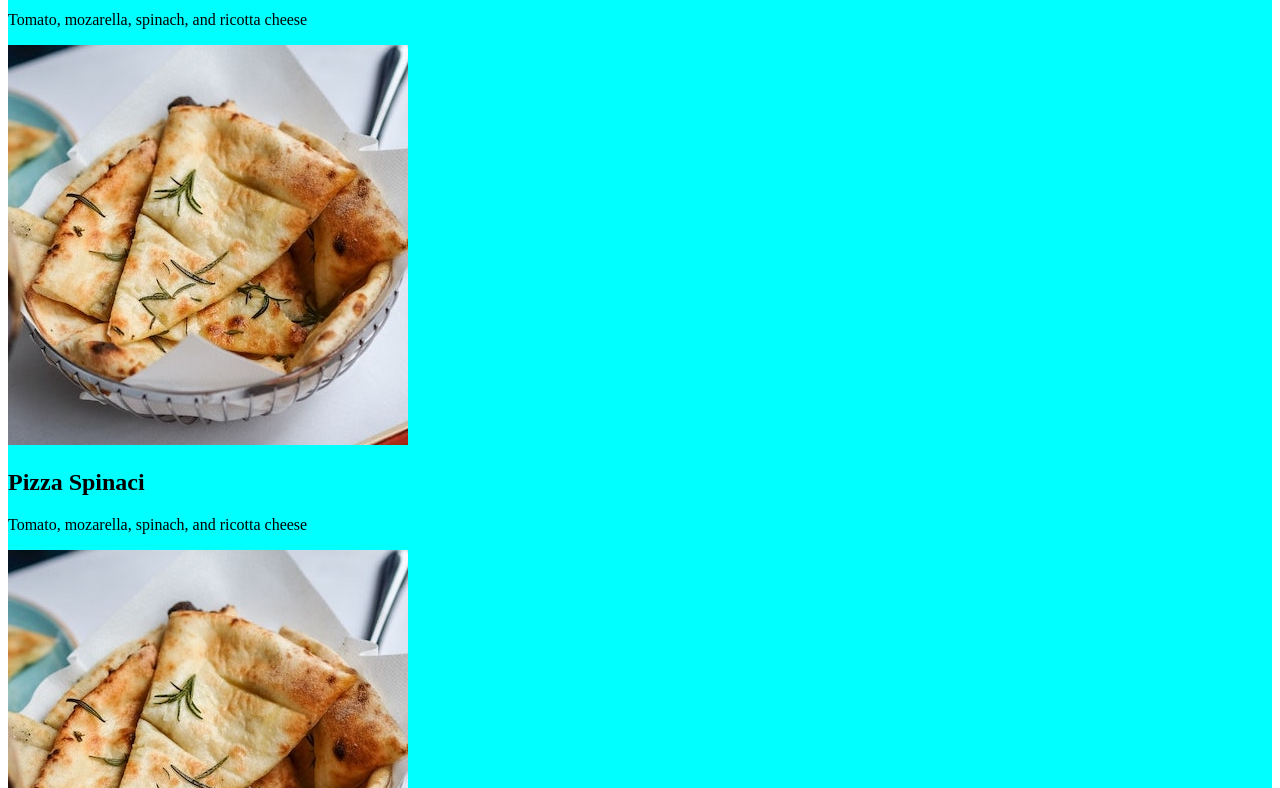
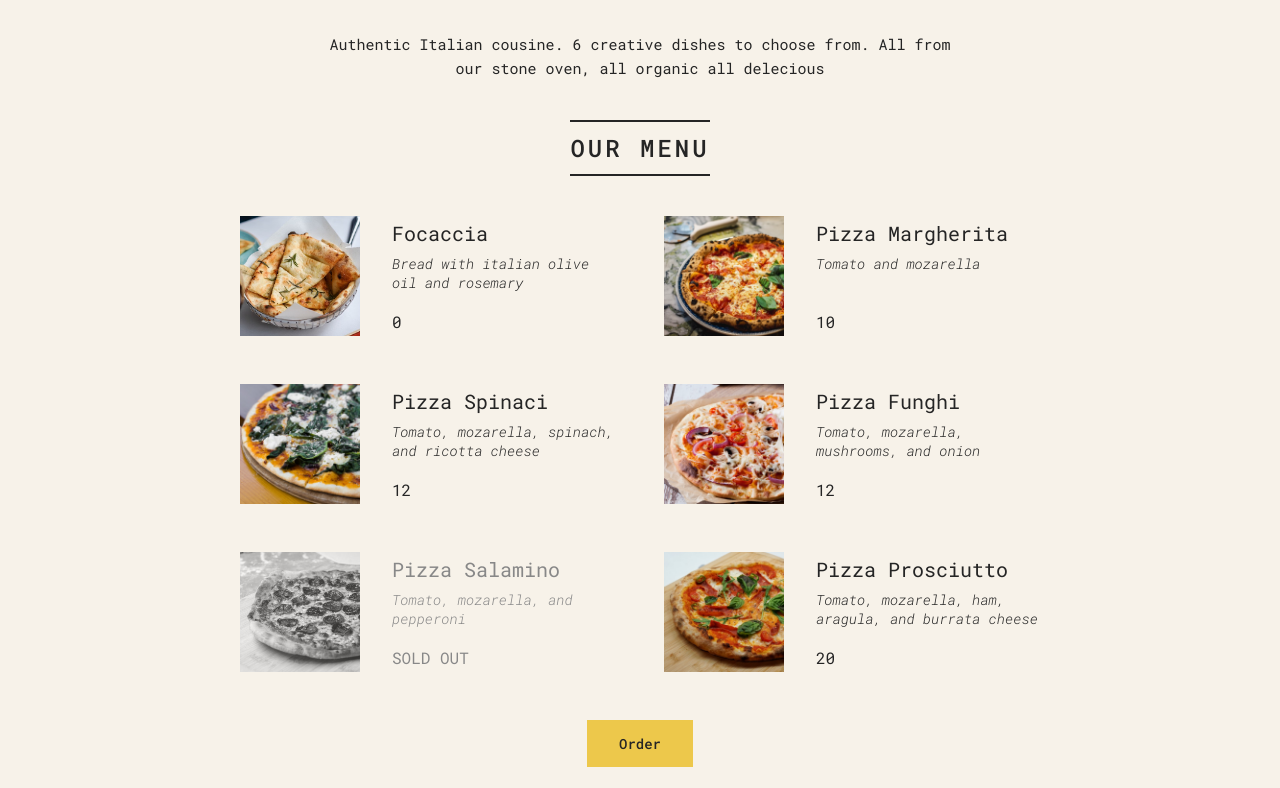
Before and after one commit to Baibhav-malaviya/Pizza-menu, a React app: page / in a window 1280 px wide. Shown: the part 116-904 px from the top of the page. Built offline with nearby package versions, Linux system fonts and the light colour scheme.

Commit message:
project completed

```diff
--- a/public/data.js
+++ b/public/data.js
@@ -1,4 +1,4 @@
-const pizzaData = [
+window.pizzaData = [
   {
     name: "Focaccia",
     ingredients: "Bread with italian olive oil and rosemary",
--- a/public/index.html
+++ b/public/index.html
@@ -24,12 +24,7 @@
       work correctly both with client-side routing and a non-root public URL.
       Learn how to configure a non-root public URL by running `npm run build`.
     -->
-    <title>React App</title>
-    <style>
-      div {
-        background-color: cyan;
-      }
-    </style>
+    <title>Pizza Menu</title>
   </head>
   <body>
     <noscript>You need to enable JavaScript to run this app.</noscript>
--- a/src/index.css
+++ b/src/index.css
@@ -1,4 +1,4 @@
-@import url('https://fonts.googleapis.com/css2?family=Roboto+Mono:ital,wght@0,300;0,400;0,500;1,300&display=swap');
+@import url("https://fonts.googleapis.com/css2?family=Roboto+Mono:ital,wght@0,300;0,400;0,500;1,300&display=swap");
 
 * {
   margin: 0;
@@ -11,7 +11,7 @@ html {
 }
 
 body {
-  font-family: 'Roboto Mono', sans-serif;
+  font-family: "Roboto Mono", sans-serif;
   color: #252525;
   font-weight: 400;
   background-color: #f7f2e9;
@@ -55,7 +55,7 @@ body {
 .header h1::before,
 .header h1::after {
   display: block;
-  content: '';
+  content: "";
   height: 3px;
   width: 12rem;
   background-color: #edc84b;
--- a/src/index.js
+++ b/src/index.js
@@ -1,9 +1,57 @@
 import React from "react";
 import ReactDOM from "react-dom/client";
+import "./index.css";
+
+const pizzaData = [
+  {
+    name: "Focaccia",
+    ingredients: "Bread with italian olive oil and rosemary",
+    price: 0,
+    photoName: "pizzas/focaccia.jpg",
+    soldOut: false,
+  },
+  {
+    name: "Pizza Margherita",
+    ingredients: "Tomato and mozarella",
+    price: 10,
+    photoName: "pizzas/margherita.jpg",
+    soldOut: false,
+  },
+  {
+    name: "Pizza Spinaci",
+    ingredients: "Tomato, mozarella, spinach, and ricotta cheese",
+    price: 12,
+    photoName: "pizzas/spinaci.jpg",
+    soldOut: false,
+  },
+  {
+    name: "Pizza Funghi",
+    ingredients: "Tomato, mozarella, mushrooms, and onion",
+    price: 12,
+    photoName: "pizzas/funghi.jpg",
+    soldOut: false,
+  },
+  {
+    name: "Pizza Salamino",
+    ingredients: "Tomato, mozarella, and pepperoni",
+    price: 15,
+    photoName: "pizzas/salamino.jpg",
+    soldOut: true,
+  },
+  {
+    name: "Pizza Prosciutto",
+    ingredients: "Tomato, mozarella, ham, aragula, and burrata cheese",
+    price: 20,
+    photoName: "pizzas/prosciutto.jpg",
+    soldOut: false,
+  },
+];
+
+// pizzaData.map((pizza) => (pizza.price = pizza.price || "sold")); // pizza.price = pizza.price>0?pizza.price:"sold"  (By ternary operator)
 
 function App() {
   return (
-    <div>
+    <div className="container">
       <Header />
       <Menu />
       <Footer />
@@ -12,44 +60,81 @@ function App() {
 }
 
 function Header() {
-  return <h1>Fast React Pizza Co.</h1>;
+  // const style = { color: "tomato", fontSize: "48", textTransform: "uppercase" };
+  const style = {};
+  return (
+    <header className="header">
+      <h1 style={style}>Fast React Pizza Co.</h1>
+    </header>
+  );
 }
 
 function Menu() {
+  if (pizzaData.length > 0) {
+    return (
+      <main className="menu">
+        <p>
+          Authentic Italian cousine. {pizzaData.length} creative dishes to
+          choose from. All from our stone oven, all organic all delecious
+        </p>
+        <h2>Our Menu</h2>
+        <ul className="pizzas">
+          {pizzaData.map((pizza) => (
+            <Pizza pizzaObj={pizza} key={pizza.name} />
+          ))}
+        </ul>
+      </main>
+    );
+  } else {
+    return (
+      <p>We are still working on our menu, Sorry for the disappointment</p>
+    );
+  }
+}
+function Pizza({ pizzaObj }) {
+  //? props replaced by {pizzaObj} : simple object distruction
   return (
-    <div>
-      <Pizza />
-      <Pizza />
-      <Pizza />
-      <Pizza />
-    </div>
+    <li className={`pizza ${pizzaObj.soldOut ? "sold-out" : ""}`}>
+      <img src={pizzaObj.photoName} alt={pizzaObj.name} />
+      <div>
+        <h3>{pizzaObj.name}</h3>
+        <p>{pizzaObj.ingredients}</p>
+        <span>{pizzaObj.soldOut ? "SOLD OUT" : pizzaObj.price}</span>
+      </div>
+    </li>
   );
+
+  // return pizzaObj.soldOut ? (
+  //   <li className="pizza">
+  //     <img src={pizzaObj.photoName} alt={pizzaObj.name} />
+  //     <div>
+  //       <h3>{pizzaObj.name}</h3>
+  //       <p>{pizzaObj.ingredients}</p>
+  //       <span>{pizzaObj.price}</span>
+  //     </div>
+  //   </li>
+  // ):(
+  //   null
+  // );
 }
 
 function Footer() {
   const hour = new Date().getHours;
-  const openHours = 12;
+  const openHours = 10;
   const closeHours = 22;
   const isOpen = hour >= openHours && hour <= closeHours;
-  // if (hour >= openHours && hour <= closeHours) {
-  //   alert("We are currently open");
-  // } else {
-  //   alert("We are currently closed");
-  // }
-  return isOpen ? (
-    <h3>{new Date().toDateString()}Woo! We are open now.</h3>
+  const message = isOpen ? (
+    <p>Happy to see you visiting here. But, Sorry! We are close now.</p>
   ) : (
-    <h3>{new Date().toDateString()} Sorry! We are Closed now.</h3>
+    <p>We are open now. You can come or order online</p>
   );
-}
-
-function Pizza() {
   return (
-    <div>
-      <h2>Pizza Spinaci</h2>
-      <p>Tomato, mozarella, spinach, and ricotta cheese</p>
-      <img src="pizzas/focaccia.jpg" alt=" " />
-    </div>
+    <footer className="footer">
+      <div className="order">
+        <button className="btn">Order</button>
+        {message}
+      </div>
+    </footer>
   );
 }
 
```
